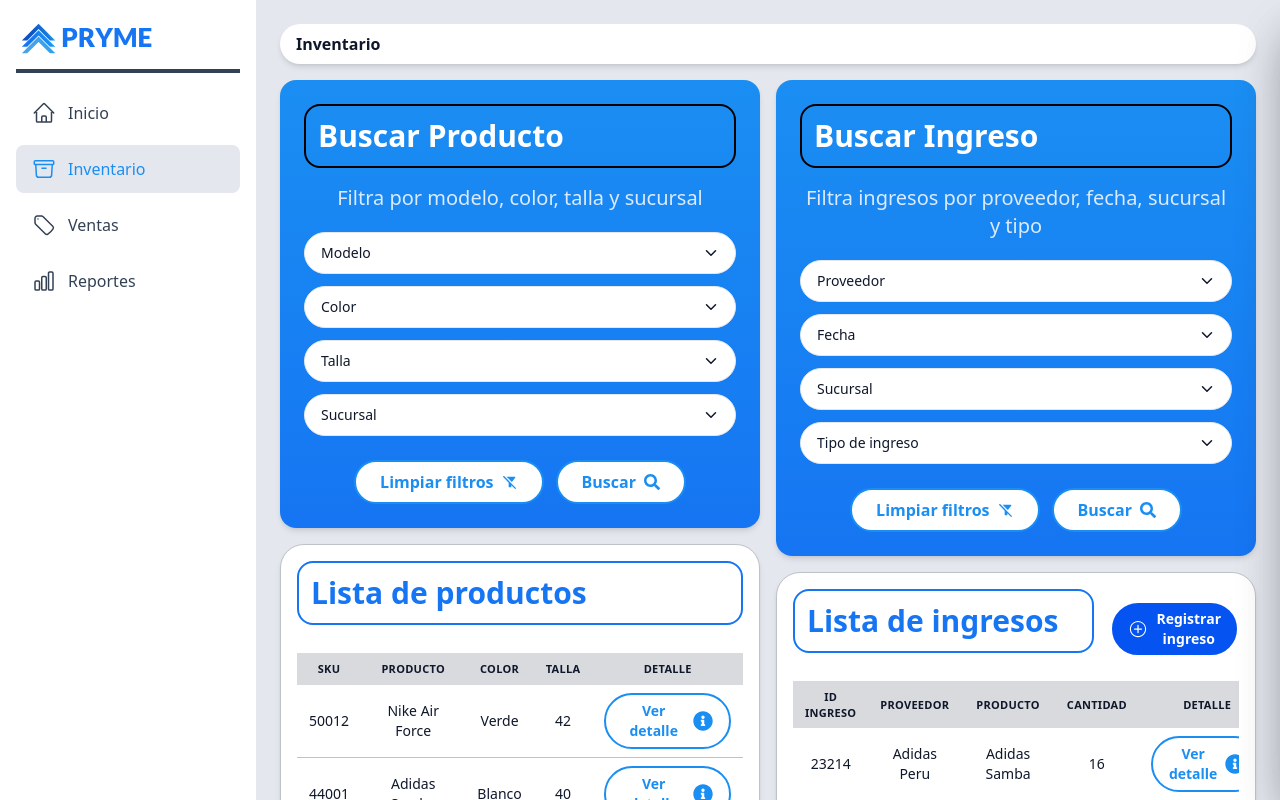
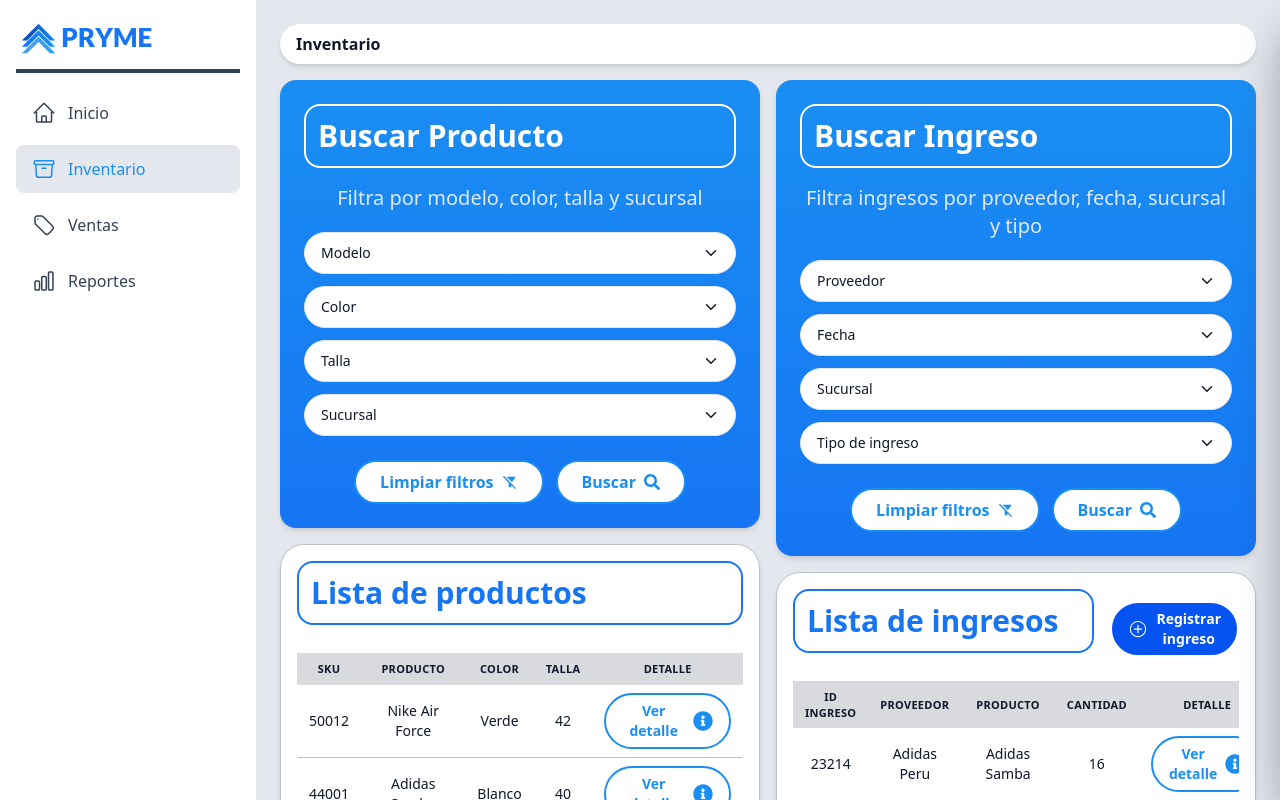
Before and after one commit to iammiguelsolis/PRYME, a React (Vite) app: page /inventario in a window 1280 px wide. Built offline with nearby package versions, Linux system fonts and the light colour scheme.

Commit message:
fix: Bug border-color y DetalleProducto

```diff
--- a/src/modules/inventarioDashboard/components/molecules/DashboardCardHeader.jsx
+++ /dev/null
@@ -1,13 +0,0 @@
-export const DashboardCardHeader = ({ title, color="primary-02" }) => {
-
-  const firstClassName = `border-${color} rounded-2xl p-3 mb-4 border-2 w-full`;
-  const secondClassName = `text-3xl font-bold text-${color} `;
-
-  return (
-    <div className={firstClassName}>
-      <h2 className={secondClassName}>
-        {title}
-      </h2>
-    </div>
-  );
-};
--- /dev/null
+++ b/src/modules/inventarioDashboard/components/molecules/InventoryCardHeader.jsx
@@ -0,0 +1,23 @@
+const COLOR_STYLES = {
+  "primary-02": {
+    border: "border-primary-02",
+    text: "text-primary-02",
+  },
+  white: {
+    border: "border-white",
+    text: "text-white",
+  },
+  // agrega más variantes si las necesitas
+};
+
+export const InventoryCardHeader = ({ title, color = "primary-02" }) => {
+  const styles = COLOR_STYLES[color] || COLOR_STYLES["primary-02"];
+
+  return (
+    <div className={`${styles.border} rounded-2xl p-3 mb-4 border-2 w-full`}>
+      <h2 className={`text-3xl font-bold ${styles.text}`}>
+        {title}
+      </h2>
+    </div>
+  );
+};
--- a/src/modules/inventarioDashboard/components/organismos/InventarioTableCard.jsx
+++ b/src/modules/inventarioDashboard/components/organismos/InventarioTableCard.jsx
@@ -2,7 +2,7 @@
 
 import { Link } from "react-router-dom";
 import { Button } from "../../../../globals/components/atomos/Button";
-import { DashboardCardHeader } from "../molecules/DashboardCardHeader";
+import { InventoryCardHeader } from "../molecules/InventoryCardHeader";
 
 const InventarioTableCard = ({
   title,              // string: "Lista de productos"
@@ -23,7 +23,7 @@ const InventarioTableCard = ({
       <div className=" flex items-center justify-center mb-3 space-x-4">
 
 
-        <DashboardCardHeader title={title} />
+        <InventoryCardHeader title={title} />
 
         {buttonText && linkTo && (
           <Link to={linkTo}>
--- a/src/modules/inventarioDashboard/page/InventarioDashboard.jsx
+++ b/src/modules/inventarioDashboard/page/InventarioDashboard.jsx
@@ -17,7 +17,7 @@ import { Button } from '../../../globals/components/atomos/Button';
 import { useInventario } from '../../../context/InventarioContext';
 
 import InventarioTableCard from '../components/organismos/InventarioTableCard';
-import { DashboardCardHeader } from '../components/molecules/DashboardCardHeader';
+import { InventoryCardHeader } from '../components/molecules/InventoryCardHeader';
 
 import { MdFilterAltOff } from 'react-icons/md';
 import { FaSearch } from 'react-icons/fa';
@@ -152,7 +152,7 @@ export default function InventarioDashboard() {
           {/* BUSCAR PRODUCTO */}
           <div className="bg-gradient-to-b from-[#1B8EF2] to-[#1675F2] rounded-2xl p-6 shadow-md">
 
-            <DashboardCardHeader title={"Buscar Producto"} color="white" />
+            <InventoryCardHeader title={"Buscar Producto"} color="white" />
             <p className="text-xl text-blue-100 text-center mb-5">
               Filtra por modelo, color, talla y sucursal
             </p>
@@ -255,7 +255,7 @@ export default function InventarioDashboard() {
                 </td>
                 <td className="px-3 py-2 text-center">
                   <Button
-                    size="small" variant="white" icon={<FaInfoCircle  className="w-5 h-5"/>} iconPosition='right' onClick={()=>handleVerDetalleIngreso(ing)}>
+                    size="small" variant="white" icon={<FaInfoCircle  className="w-5 h-5"/>} iconPosition='right' onClick={()=>handleVerDetalleProducto(p)}>
                     Ver detalle
                   </Button>
                 </td>
@@ -270,7 +270,7 @@ export default function InventarioDashboard() {
           <div className="bg-gradient-to-b from-[#1B8EF2] to-[#1675F2] rounded-2xl p-6 shadow-md">
 
 
-            <DashboardCardHeader title={"Buscar Ingreso"} color="white" />
+            <InventoryCardHeader title={"Buscar Ingreso"} color="white" />
             <p className="text-xl text-blue-100 text-center mb-5">
               Filtra ingresos por proveedor, fecha, sucursal y tipo
             </p>
```
